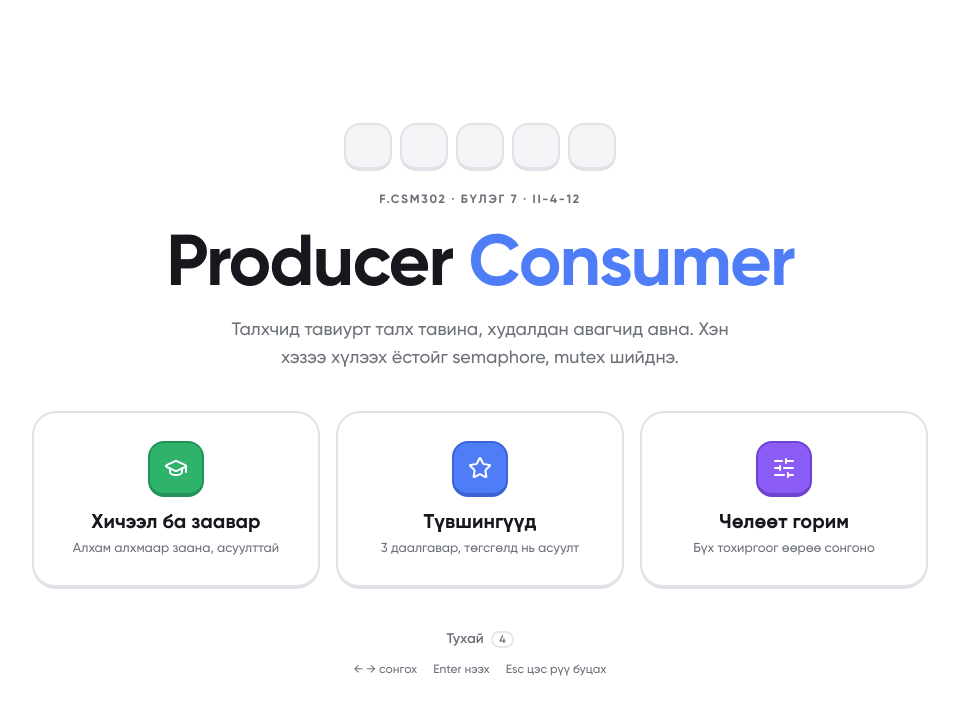
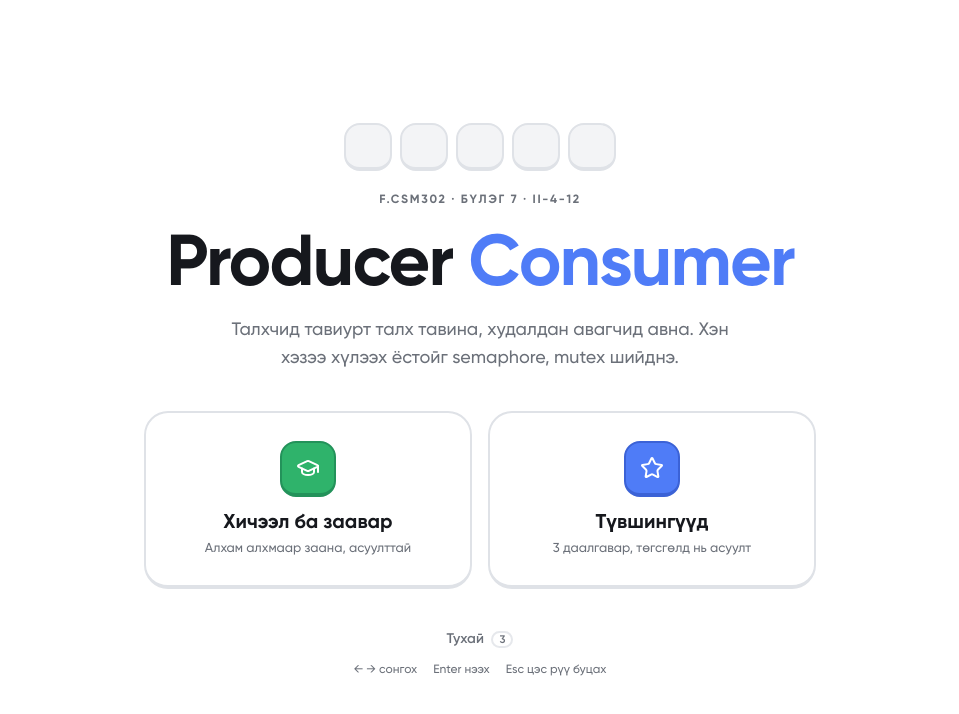
Before and after one commit to khuslenshi/os-bd1-producer-consumer, a Next.js app: page / in a window 1280 px wide. Shown: the top 714 px of the page, without its empty margins (160-1119 px from the left). Built offline with nearby package versions, Linux system fonts and the light colour scheme; no server answers.

Commit message:
fix: drop free play tile from the menu

```diff
--- a/src/components/menu.tsx
+++ b/src/components/menu.tsx
@@ -3,7 +3,7 @@
 import { useEffect, useMemo, useRef, useState } from "react"
 import Link from "next/link"
 import { useRouter } from "next/navigation"
-import { GraduationCapIcon, SlidersHorizontalIcon, StarIcon, type LucideIcon } from "lucide-react"
+import { GraduationCapIcon, StarIcon, type LucideIcon } from "lucide-react"
 import { snapAt } from "@/components/buffer-views"
 import type { RunConfig } from "@/lib/config"
 import { buildModel } from "@/lib/model"
@@ -13,7 +13,6 @@ import { cn } from "@/lib/utils"
 const ITEMS: { href: string; title: string; sub: string; icon: LucideIcon; tone: string }[] = [
   { href: "/learn", title: "Хичээл ба заавар", sub: "Алхам алхмаар заана, асуулттай", icon: GraduationCapIcon, tone: "border-now-edge bg-now" },
   { href: "/levels", title: "Түвшингүүд", sub: "3 даалгавар, төгсгөлд нь асуулт", icon: StarIcon, tone: "border-produce-edge bg-produce" },
-  { href: "/play", title: "Чөлөөт горим", sub: "Бүх тохиргоог өөрөө сонгоно", icon: SlidersHorizontalIcon, tone: "border-consume-edge bg-consume" },
 ]
 
 // More producers than consumers so the strip is rarely empty.
@@ -81,8 +80,8 @@ export function Menu() {
       if (e.key === "ArrowRight" || e.key === "ArrowDown") { e.preventDefault(); setSel((s) => (s === null ? 0 : (s + 1) % ITEMS.length)) }
       else if (e.key === "ArrowLeft" || e.key === "ArrowUp") { e.preventDefault(); setSel((s) => ((s ?? 0) + ITEMS.length - 1) % ITEMS.length) }
       else if (e.key === "Enter" && sel !== null && !(e.target as HTMLElement).closest("a, button")) router.push(ITEMS[sel].href)
-      else if (/^[1-3]$/.test(e.key)) router.push(ITEMS[Number(e.key) - 1].href)
-      else if (e.key === "4") router.push("/about")
+      else if (/^[12]$/.test(e.key)) router.push(ITEMS[Number(e.key) - 1].href)
+      else if (e.key === "3") router.push("/about")
     }
     window.addEventListener("keydown", onKey)
     return () => window.removeEventListener("keydown", onKey)
@@ -101,7 +100,7 @@ export function Menu() {
         </p>
       </div>
 
-      <nav className="grid w-full max-w-4xl gap-4 sm:grid-cols-3" aria-label="Үндсэн цэс">
+      <nav className="grid w-full max-w-2xl gap-4 sm:grid-cols-2" aria-label="Үндсэн цэс">
         {ITEMS.map((it, i) => {
           const Icon = it.icon
           return (
@@ -131,7 +130,7 @@ export function Menu() {
 
       <div className="flex flex-col items-center gap-3 text-sm text-muted-foreground">
         <Link href="/about" className="font-semibold underline-offset-4 hover:text-foreground hover:underline focus-visible:ring-[3px] focus-visible:ring-ring/40 focus-visible:outline-none">
-          Тухай <span className="ml-1 rounded-md border-2 px-1.5 text-[11px] max-sm:hidden">4</span>
+          Тухай <span className="ml-1 rounded-md border-2 px-1.5 text-[11px] max-sm:hidden">3</span>
         </Link>
         <p className="flex gap-4 text-xs max-sm:hidden">
           <span>← → сонгох</span><span>Enter нээх</span><span>Esc цэс рүү буцах</span>
```
Also changed, not shown: 3 other files (tests, documents, lock files or other folders).
